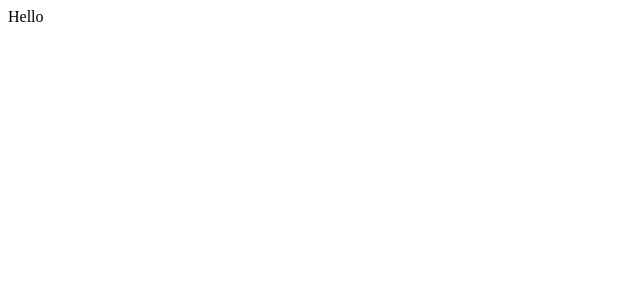
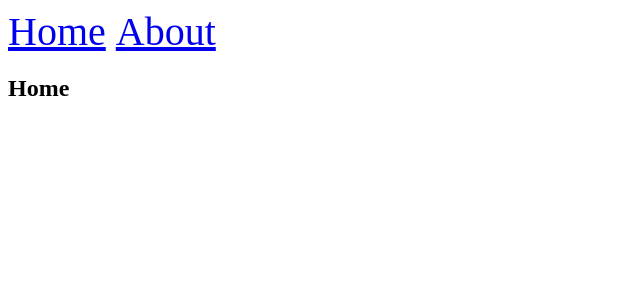
Before and after one commit to bobbyDeepak1415/React_Hooks, a React (Vite) app: page / in a window 1280 px wide. Shown: the top 300 px of the page, without its empty margins (0-640 px from the left). Built offline with nearby package versions, Linux system fonts and the light colour scheme.

Commit message:
changes made

```diff
--- a/src/Demo.jsx
+++ b/src/Demo.jsx
@@ -1,11 +1,32 @@
 import React from 'react'
+import { Link, Outlet, Route, Routes } from 'react-router-dom'
+import About from './About'
+import Home from './Home'
 
 const Demo = () => {
   return (
     <div>
-      Hello
+      <Routes>
+        <Route path='/' element={<Navwrapper/>}>
+<Route path='/' element={<Home/>}></Route>
+<Route path='/about' element={<About/>}></Route>
+        </Route>
+      </Routes>
     </div>
   )
 }
 
+
+function Navwrapper(){
+  return<div>
+
+   <nav style={{fontSize:"40px",gap:"10px",display:"flex"}}>
+    <Link to='/'>Home</Link>
+    <Link to='/about'>About</Link>
+
+  </nav>
+  <Outlet/>
+  </div>
+}
+
 export default Demo
--- a/src/main.jsx
+++ b/src/main.jsx
@@ -2,13 +2,15 @@ import { Profiler, StrictMode } from "react";
 import { createRoot } from "react-dom/client";
 // import App from './App.jsx'
 import Demo from "./Demo.jsx";
+import { BrowserRouter } from "react-router-dom";
 
 
 createRoot(document.getElementById("root")).render(
   <StrictMode>
     {/* <App /> */}
-
+<BrowserRouter>
 <Demo />
+</BrowserRouter>
 
 
 
```
